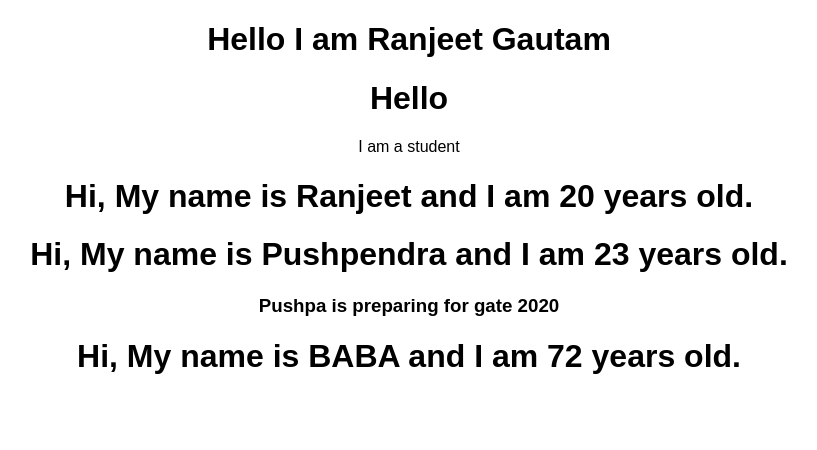
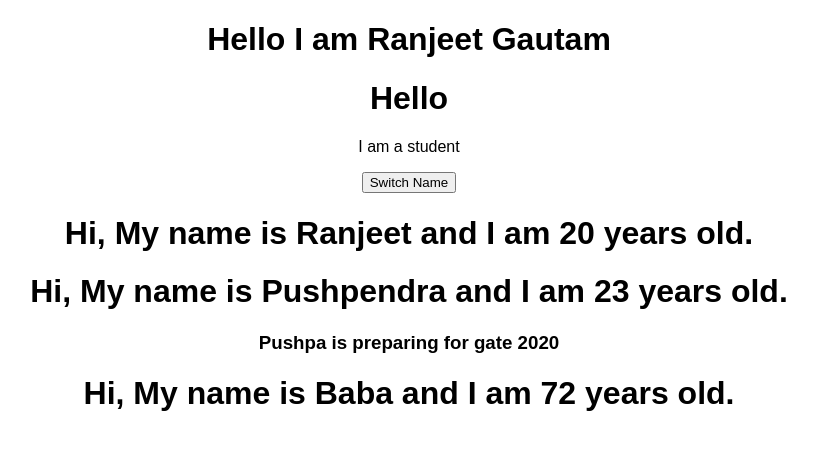
Before and after one commit to ranjeet2003/react-udemy-Burger-Project, a React (Create React App) app: page / in a window 1280 px wide. Shown: the top 450 px of the page, without its empty margins (231-1048 px from the left). Built offline with nearby package versions, Linux system fonts and the light colour scheme.

Commit message:
using state first time

```diff
--- a/src/App.js
+++ b/src/App.js
@@ -3,15 +3,25 @@ import Person from './Person/Person';
 import './App.css';
 
 class App extends Component {
+
+  state = {
+    person: [
+      { name: 'Ranjeet', age: 20 },
+      { name: 'Pushpendra', age: 23 },
+      { name: 'Baba', age: 72 }
+    ]
+  }
+
   render() {
     return (
       <div className="App">
         <h1>Hello I am Ranjeet Gautam</h1>
         <h1>Hello</h1>
         <p>I am a student</p>
-        <Person name="Ranjeet" age="20"></Person>
-        <Person name="Pushpendra" age="23">Pushpa is preparing for gate 2020 </Person>
-        <Person name="BABA" age="72"></Person>
+        <button>Switch Name</button>
+        <Person name={ this.state.person[0].name } age={ this.state.person[0].age }></Person>
+        <Person name={ this.state.person[1].name } age={ this.state.person[1].age }>Pushpa is preparing for gate 2020 </Person>
+        <Person name={ this.state.person[2].name } age={ this.state.person[2].age }></Person>
       </div>
     );
   }
```
